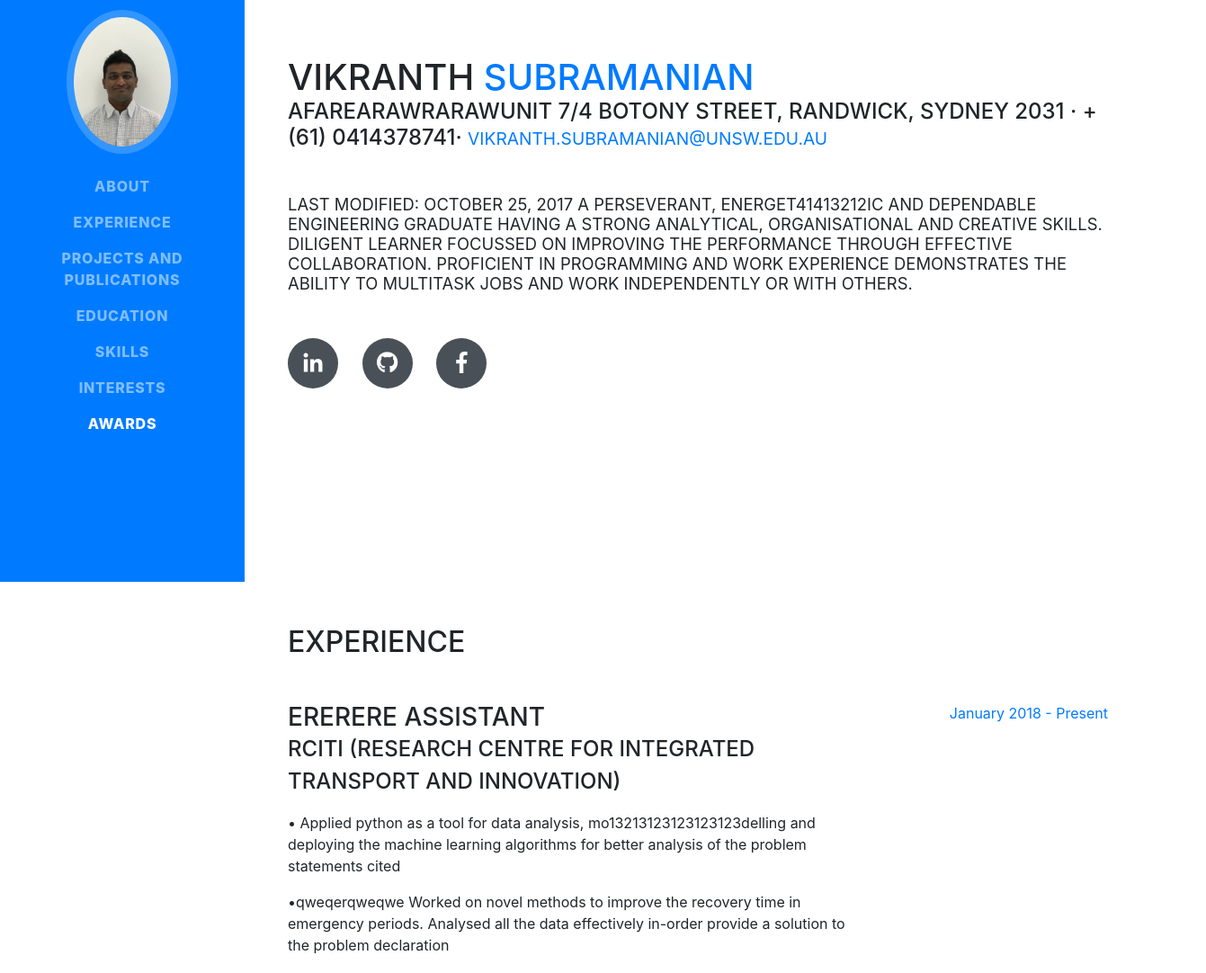
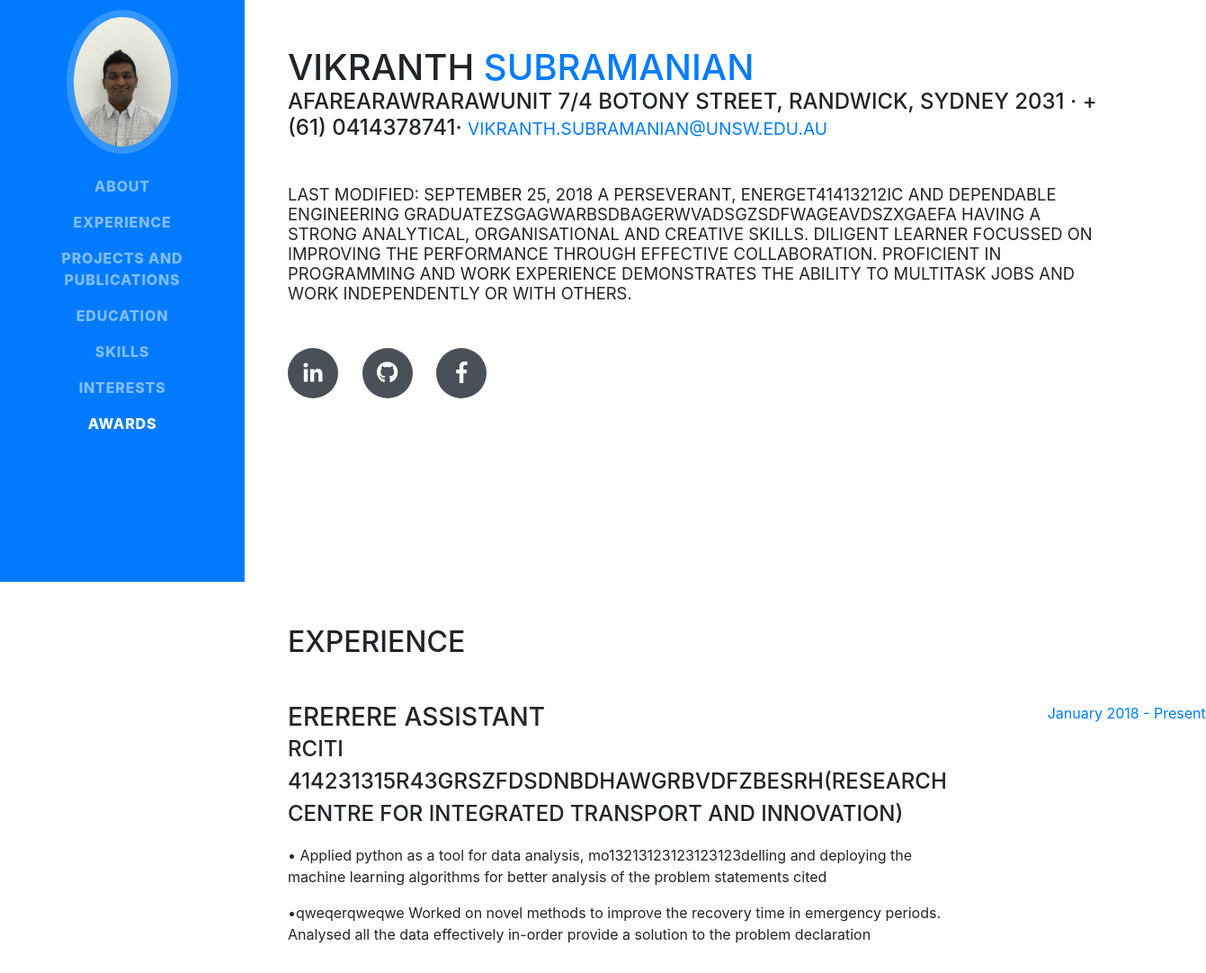
Before and after one commit to VikranthSubramanian/VikranthSubramanian.github.io, a website with bundled scripts: page index.html in a window 1280 px wide. Shown: the part 153-1235 px from the top of the page at 90% size, 1341 px wide, since content can reach past the window. Built offline with nearby package versions, Linux system fonts and the light colour scheme; a web font is replaced by a local one.

Commit message:
Update index.html

```diff
--- a/index.html
+++ b/index.html
@@ -68,8 +68,8 @@
           <div class="subheading mb-5">afarearawrarawUnit 7/4 Botony Street, Randwick, Sydney 2031 · +(61) 0414378741·
             <a href="mailto:vikranth.subramanian@unsw.edu.au"><small>vikranth.subramanian@unsw.edu.au</small></a>
           </div>
-          <p class="lead mb-5"> Last modified: October 25, 2017
-            A perseverant, energet41413212ic and dependable engineering graduate having a strong analytical, organisational and creative skills. Diligent learner focussed on improving the performance through effective collaboration. Proficient in programming and work experience demonstrates the ability to multitask jobs and work independently or with others.</p>
+          <p class="lead mb-5"> Last modified: September 25, 2018
+            A perseverant, energet41413212ic and dependable engineering graduatezsgagwarbsdbagerWVADSGZSDFWAGEAVDSZXGAEFA having a strong analytical, organisational and creative skills. Diligent learner focussed on improving the performance through effective collaboration. Proficient in programming and work experience demonstrates the ability to multitask jobs and work independently or with others.</p>
           <div class="social-icons">
             <a href="http://www.linkedin.com/in/vikranth-subramanian-893384ba">
               <i class="fab fa-linkedin-in"></i>
@@ -91,7 +91,7 @@
           <div class="resume-item d-flex flex-column flex-md-row mb-5">
             <div class="resume-content mr-auto">
               <h3 class="mb-0">ererere Assistant</h3>
-              <div class="subheading mb-3">rCITI (Research Centre for Integrated Transport and Innovation)</div>
+              <div class="subheading mb-3">rCITI 414231315r43grszfdsdnbdhawgrbvdfzbesrh(Research Centre for Integrated Transport and Innovation)</div>
               <p>• Applied python as a tool for data analysis, mo13213123123123123delling and deploying the machine learning algorithms for better analysis of the problem statements cited</p>
               <p>•qweqerqweqwe Worked on novel methods to improve the recovery time in emergency periods. Analysed all the data effectively in-order provide a solution to the problem declaration</p>
 
```
